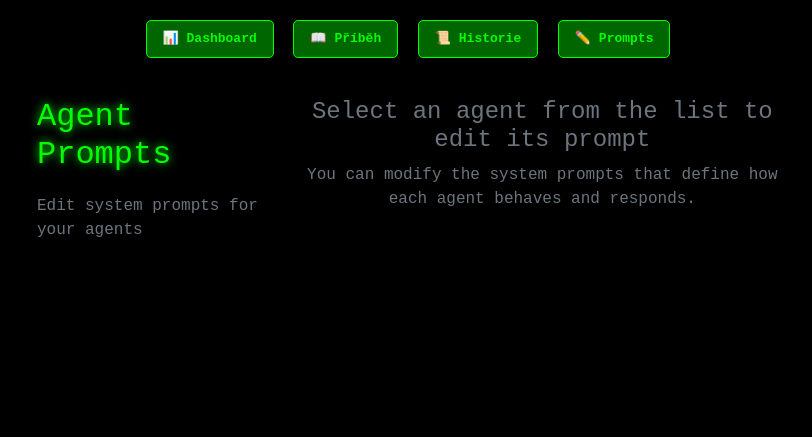
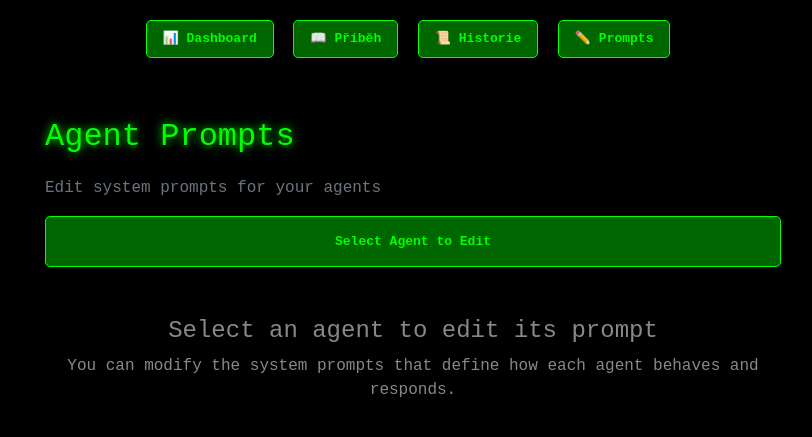
Before and after one commit to jindrahelcl/pomotron, a Flask app: template storytron/templates/prompts.html in a window 1280 px wide. Shown: the top 437 px of the page, without its empty margins (227-1039 px from the left). Run offline with Flask 3, Linux system fonts and the light colour scheme; the template is opened without the code that fills it, so the values that code supplies are empty.

Commit message:
move the simple agent prompts to files and the web interface

```diff
--- a/storytron/templates/prompts.html
+++ b/storytron/templates/prompts.html
@@ -2,70 +2,81 @@
 
 {% block title %}Agent Prompts - StoryTRON{% endblock %}
 
+{% block head %}
+<link href="https://cdn.jsdelivr.net/npm/bootstrap-icons@1.10.0/font/bootstrap-icons.css" rel="stylesheet">
+{% endblock %}
+
 {% block content %}
-<div class="container-fluid">
-    <div class="row">
-        <div class="col-md-4">
+<div style="max-width: 1000px; margin: 0 auto; padding: 20px;">
     <h2>Agent Prompts</h2>
     <p class="text-muted">Edit system prompts for your agents</p>
 
-            <div class="list-group" id="prompt-list">
-                {% for prompt in prompts %}
-                <button type="button"
-                        class="list-group-item list-group-item-action prompt-item"
-                        data-agent-id="{{ prompt.agent_id }}"
-                        onclick="loadPrompt('{{ prompt.agent_id }}')">
-                    <div class="d-flex w-100 justify-content-between">
-                        <h6 class="mb-1">{{ prompt.agent_id }}</h6>
-                        <small>{{ prompt.content|length }} chars</small>
+    <div style="margin-bottom: 20px;">
+        <button class="btn" onclick="openAgentDialog()" style="width: 100%; padding: 15px; font-size: 16px;">
+            <span id="selected-agent-text">Select Agent to Edit</span>
+        </button>
     </div>
-                    <p class="mb-1 text-muted small">{{ prompt.preview }}</p>
-                </button>
-                {% endfor %}
+
+    <div id="editor-section" style="display: none;">
+        <h4 id="current-agent" style="margin-bottom: 15px; color: #00ff00;">Agent: </h4>
+
+        <div style="margin-bottom: 20px;">
+            <label for="prompt-editor" style="display: block; margin-bottom: 5px; font-weight: bold;">System Prompt:</label>
+            <textarea id="prompt-editor"
+                      rows="20"
+                      style="width: 100%; padding: 12px; font-family: monospace; font-size: 14px; background-color: #222; border: 1px solid #444; color: #00ff00; border-radius: 5px; resize: vertical; box-sizing: border-box;"
+                      placeholder="Select an agent to edit its prompt..."></textarea>
+        </div>
+
+        <div style="display: flex; justify-content: space-between; flex-wrap: wrap; gap: 10px; margin-bottom: 15px;">
+            <small style="color: #888;">
+                Characters: <span id="char-count">0</span>
+            </small>
+            <small style="color: #888;">
+                Lines: <span id="line-count">0</span>
+            </small>
+        </div>
+
+        <div class="controls">
+            <button class="btn" onclick="savePrompt()">💾 Save</button>
+            <button class="btn btn-secondary" onclick="reloadPrompt()">🔄 Reload</button>
         </div>
     </div>
 
-        <div class="col-md-8">
-            <div id="editor-section" style="display: none;">
-                <div class="d-flex justify-content-between align-items-center mb-3">
-                    <h3 id="current-agent">No agent selected</h3>
-                    <div>
-                        <button class="btn btn-success" onclick="savePrompt()" id="save-btn">
-                            Save Changes
-                        </button>
-                        <button class="btn btn-secondary" onclick="reloadPrompt()" id="reload-btn">
-                            Reload
-                        </button>
+    <div id="no-selection" style="text-align: center; color: #888; margin-top: 50px;">
+        <h4>Select an agent to edit its prompt</h4>
+        <p>You can modify the system prompts that define how each agent behaves and responds.</p>
     </div>
 </div>
 
-                <div class="form-group">
-                    <label for="prompt-editor">System Prompt:</label>
-                    <textarea class="form-control"
-                              id="prompt-editor"
-                              rows="25"
-                              style="font-family: monospace; font-size: 14px;"
-                              placeholder="Select an agent to edit its prompt..."></textarea>
-                </div>
-
-                <div class="row mt-3">
-                    <div class="col-md-6">
-                        <small class="text-muted">
-                            Characters: <span id="char-count">0</span>
-                        </small>
-                    </div>
-                    <div class="col-md-6">
-                        <small class="text-muted">
-                            Lines: <span id="line-count">0</span>
-                        </small>
+<!-- Toast notification for save success -->
+<div class="toast-container position-fixed top-0 start-50 translate-middle-x p-3" style="z-index: 1050;">
+    <div id="save-toast" class="toast" role="alert" aria-live="assertive" aria-atomic="true">
+        <div class="toast-body d-flex align-items-center justify-content-center" style="background-color: #222; border: 1px solid #00ff00; color: #00ff00; border-radius: 5px; min-width: 250px;">
+            <i class="bi bi-check-circle-fill me-2"></i>
+            <span>Prompt saved successfully!</span>
         </div>
     </div>
 </div>
 
-            <div id="no-selection" class="text-center text-muted">
-                <h4>Select an agent from the list to edit its prompt</h4>
-                <p>You can modify the system prompts that define how each agent behaves and responds.</p>
+<!-- Agent Selection Modal -->
+<div id="agent-modal" style="display: none; position: fixed; top: 0; left: 0; width: 100%; height: 100%; background-color: rgba(0,0,0,0.8); z-index: 1000; padding: 20px; box-sizing: border-box;">
+    <div style="background-color: #111; border: 2px solid #333; border-radius: 10px; max-width: 500px; margin: 50px auto; padding: 20px; max-height: 80vh; overflow-y: auto;">
+        <div style="display: flex; justify-content: space-between; align-items: center; margin-bottom: 20px;">
+            <h3 style="margin: 0; color: #00ff00;">Select Agent</h3>
+            <button onclick="closeAgentDialog()" style="background: none; border: none; color: #00ff00; font-size: 24px; cursor: pointer; padding: 0; width: 30px; height: 30px;">&times;</button>
         </div>
+
+        <div id="agent-list" style="display: flex; flex-direction: column; gap: 10px;">
+            {% for prompt in prompts %}
+            <button class="agent-option"
+                    data-agent-id="{{ prompt.agent_id }}"
+                    onclick="selectAgent('{{ prompt.agent_id }}')"
+                    style="background-color: #222; border: 1px solid #444; color: #00ff00; padding: 15px; border-radius: 5px; cursor: pointer; text-align: left; font-family: 'Courier New', monospace; font-size: 14px; transition: all 0.3s ease;">
+                <div style="font-weight: bold; margin-bottom: 5px;">{{ prompt.agent_id }}</div>
+                <div style="font-size: 12px; color: #888;">{{ prompt.content|length }} characters</div>
+            </button>
+            {% endfor %}
         </div>
     </div>
 </div>
@@ -73,6 +84,21 @@
 <script>
 let currentAgentId = null;
 let originalContent = '';
+
+function openAgentDialog() {
+    document.getElementById('agent-modal').style.display = 'block';
+    document.body.style.overflow = 'hidden'; // Prevent scrolling behind modal
+}
+
+function closeAgentDialog() {
+    document.getElementById('agent-modal').style.display = 'none';
+    document.body.style.overflow = 'auto'; // Restore scrolling
+}
+
+function selectAgent(agentId) {
+    closeAgentDialog();
+    loadPrompt(agentId);
+}
 
 function loadPrompt(agentId) {
     fetch(`/api/prompts/${agentId}`)
@@ -87,17 +113,12 @@ function loadPrompt(agentId) {
             originalContent = data.content;
 
             document.getElementById('current-agent').textContent = `Agent: ${agentId}`;
+            document.getElementById('selected-agent-text').textContent = `${agentId} (${data.content.length} chars)`;
             document.getElementById('prompt-editor').value = data.content;
             document.getElementById('editor-section').style.display = 'block';
             document.getElementById('no-selection').style.display = 'none';
 
             updateStats();
-
-            // Update active item in list
-            document.querySelectorAll('.prompt-item').forEach(item => {
-                item.classList.remove('active');
-            });
-            document.querySelector(`[data-agent-id="${agentId}"]`).classList.add('active');
         })
         .catch(error => {
             alert('Error loading prompt: ' + error);
@@ -129,10 +150,19 @@ function savePrompt() {
         }
 
         originalContent = content;
-        alert('Prompt saved successfully!');
 
-        // Refresh the page to show updated preview
-        location.reload();
+        // Show success toast
+        const toast = new bootstrap.Toast(document.getElementById('save-toast'));
+        toast.show();
+
+        // Update the button text to show new character count
+        document.getElementById('selected-agent-text').textContent = `${currentAgentId} (${content.length} chars)`;
+
+        // Update the modal option as well
+        const modalOption = document.querySelector(`[data-agent-id="${currentAgentId}"] div:last-child`);
+        if (modalOption) {
+            modalOption.textContent = `${content.length} characters`;
+        }
     })
     .catch(error => {
         alert('Error saving prompt: ' + error);
@@ -159,6 +189,31 @@ function updateStats() {
     document.getElementById('line-count').textContent = content.split('\n').length;
 }
 
+// Close modal when clicking outside of it
+document.getElementById('agent-modal').addEventListener('click', function(e) {
+    if (e.target === this) {
+        closeAgentDialog();
+    }
+});
+
+// Add hover effects to agent options
+document.addEventListener('DOMContentLoaded', function() {
+    const agentOptions = document.querySelectorAll('.agent-option');
+    agentOptions.forEach(option => {
+        option.addEventListener('mouseenter', function() {
+            this.style.backgroundColor = '#006600';
+            this.style.borderColor = '#00ff00';
+            this.style.boxShadow = '0 0 5px #00ff00';
+        });
+
+        option.addEventListener('mouseleave', function() {
+            this.style.backgroundColor = '#222';
+            this.style.borderColor = '#444';
+            this.style.boxShadow = 'none';
+        });
+    });
+});
+
 // Update stats on text change
 document.getElementById('prompt-editor').addEventListener('input', updateStats);
 
@@ -169,5 +224,12 @@ window.addEventListener('beforeunload', function(e) {
         e.returnValue = '';
     }
 });
+
+// Handle escape key to close modal
+document.addEventListener('keydown', function(e) {
+    if (e.key === 'Escape') {
+        closeAgentDialog();
+    }
+});
 </script>
 {% endblock %}
```
Also changed, not shown: storytron/agents/tradicni.py (+5 -56 lines), storytron/agents/washer_woman.py (+4 -36 lines), storytron/prompts/shot_out_eye.txt (added, +21 -0 lines), storytron/prompts/tradicni.txt (added, +53 -0 lines), storytron/prompts/washer_woman.txt (added, +34 -0 lines). Lines whose indentation alone changed are shown as unchanged.
